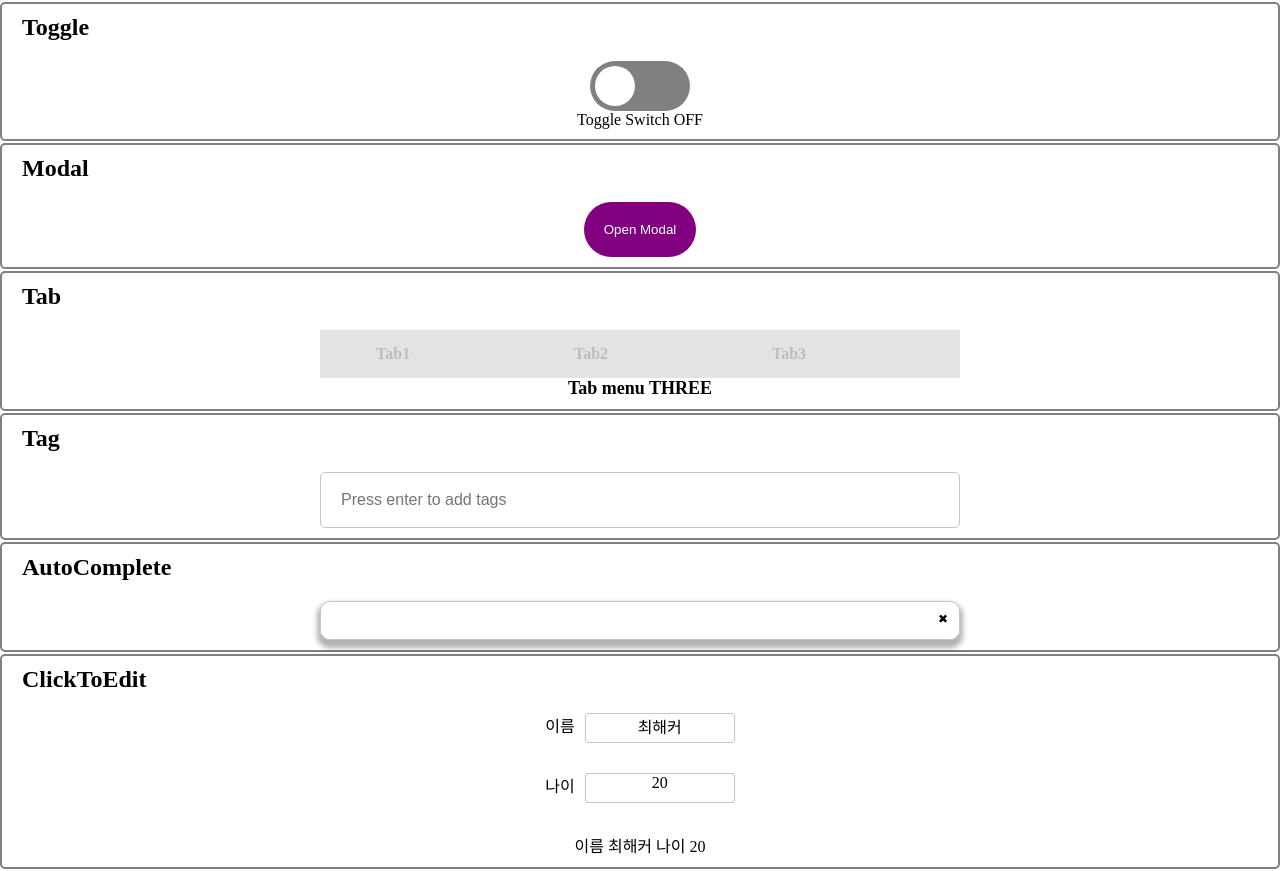
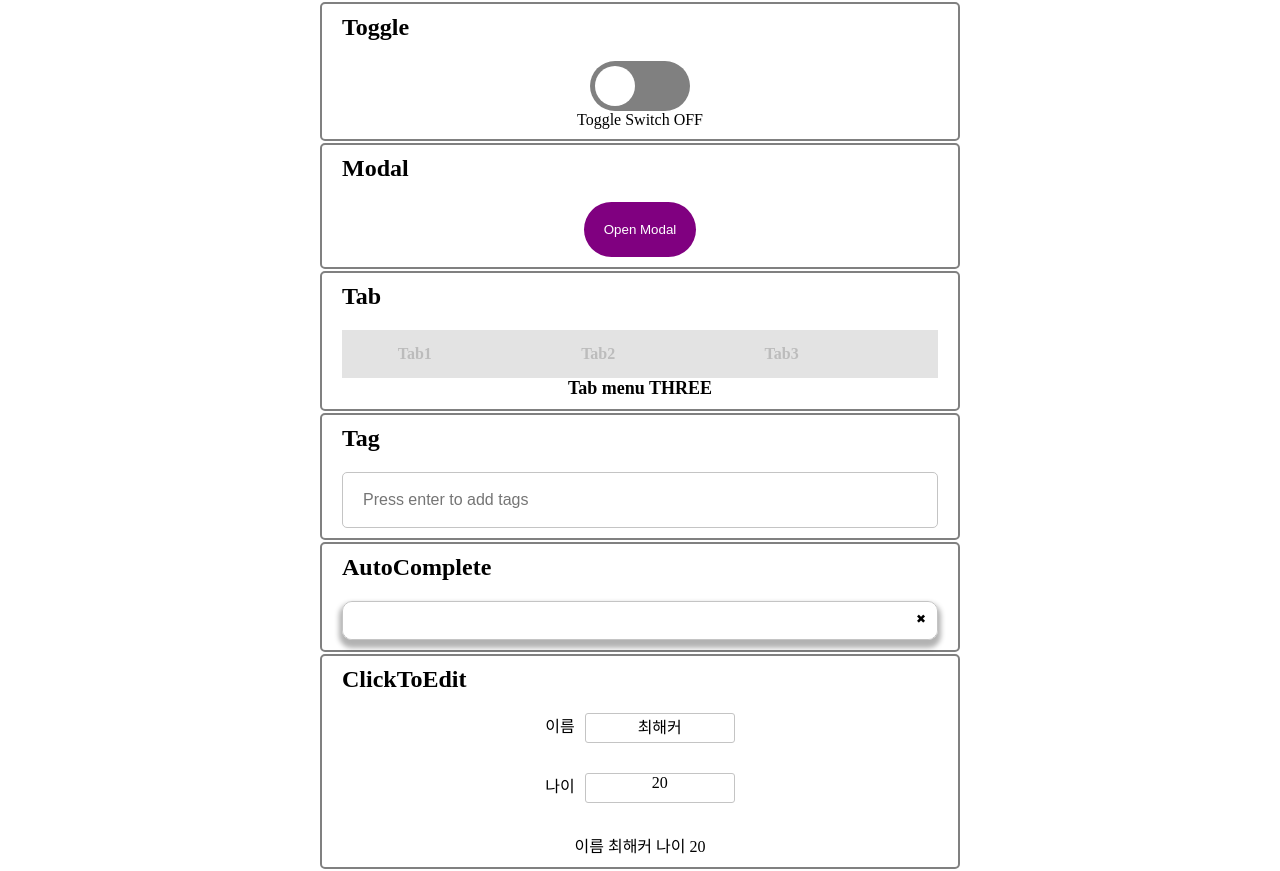
Before and after one commit to JISU-Y/wanted_pre_onboarding, a React (Create React App) app in the folder custom-component/: page / in a window 1280 px wide. Built offline with nearby package versions, Linux system fonts and the light colour scheme.

Commit message:
:lipstick: Style: 전체 width 설정
max-width 640px 설정

```diff
--- a/custom-component/src/App.jsx
+++ b/custom-component/src/App.jsx
@@ -5,18 +5,25 @@ import Tab from "./component/Tab"
 import Tag from "./component/Tag"
 import AutoComplete from "./component/AutoComplete"
 import ClickToEdit from "./component/ClickToEdit"
+import styled from "styled-components"
 
 function App() {
   return (
-    <div className="App">
+    <Container className="App">
       <Toggle />
       <Modal />
       <Tab />
       <Tag />
       <AutoComplete />
       <ClickToEdit />
-    </div>
+    </Container>
   )
 }
 
+const Container = styled.div`
+  width: 100%;
+  max-width: 640px;
+  margin: auto;
+`
+
 export default App
--- a/custom-component/src/component/AutoComplete.jsx
+++ b/custom-component/src/component/AutoComplete.jsx
@@ -43,7 +43,7 @@ const Container = styled.div`
   flex-direction: column;
   justify-content: center;
   align-items: center;
-  width: 100vw;
+  width: 100%;
   position: relative;
   border: 2px solid gray;
   border-radius: 5px;
--- a/custom-component/src/component/ClickToEdit.jsx
+++ b/custom-component/src/component/ClickToEdit.jsx
@@ -81,7 +81,7 @@ const Container = styled.div`
   flex-direction: column;
   justify-content: center;
   align-items: center;
-  width: 100vw;
+  width: 100%;
   position: relative;
   border: 2px solid gray;
   border-radius: 5px;
--- a/custom-component/src/component/Modal.jsx
+++ b/custom-component/src/component/Modal.jsx
@@ -29,7 +29,7 @@ const Container = styled.div`
   flex-direction: column;
   justify-content: center;
   align-items: center;
-  width: 100vw;
+  width: 100%;
   position: relative;
   border: 2px solid gray;
   border-radius: 5px;
--- a/custom-component/src/component/Tab.jsx
+++ b/custom-component/src/component/Tab.jsx
@@ -49,7 +49,7 @@ const Container = styled.div`
   flex-direction: column;
   justify-content: center;
   align-items: center;
-  width: 100vw;
+  width: 100%;
   position: relative;
   border: 2px solid gray;
   border-radius: 5px;
--- a/custom-component/src/component/Tag.jsx
+++ b/custom-component/src/component/Tag.jsx
@@ -49,7 +49,7 @@ const Container = styled.div`
   flex-direction: column;
   justify-content: center;
   align-items: center;
-  width: 100vw;
+  width: 100%;
   position: relative;
   border: 2px solid gray;
   border-radius: 5px;
--- a/custom-component/src/component/Toggle.jsx
+++ b/custom-component/src/component/Toggle.jsx
@@ -22,7 +22,7 @@ const Container = styled.div`
   flex-direction: column;
   justify-content: center;
   align-items: center;
-  width: 100vw;
+  width: 100%;
   position: relative;
   border: 2px solid gray;
   border-radius: 5px;
```
